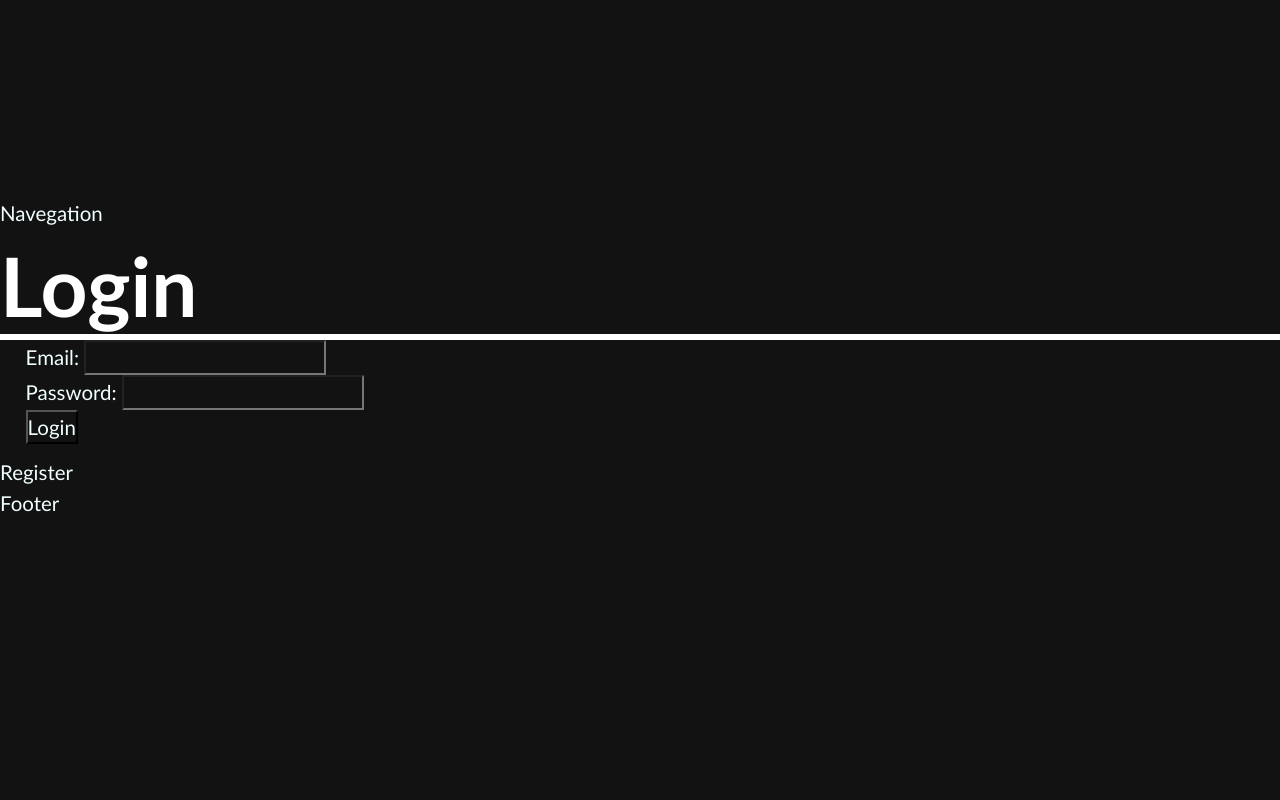
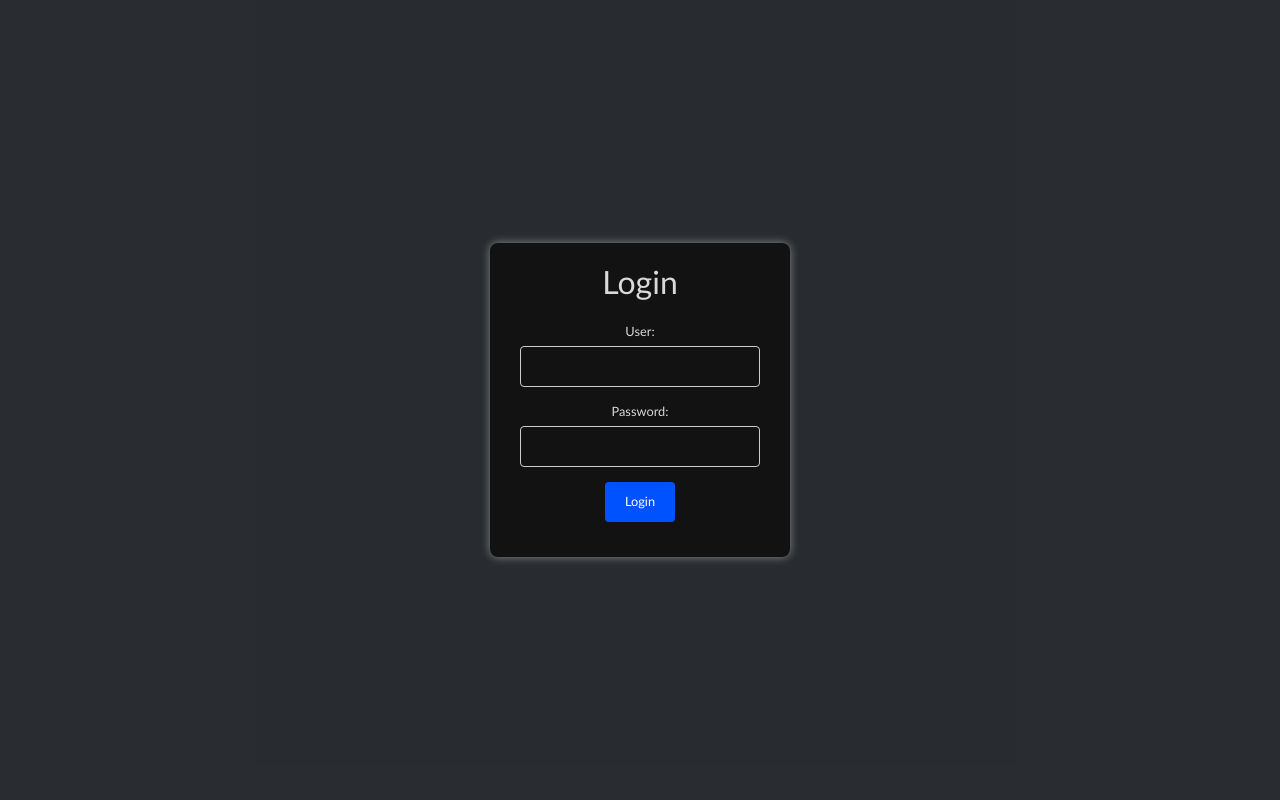
Before and after one commit to shimu1806/Painel-de-controle-de-entrega, a Django app: page /login/ in a window 1280 px wide. Run offline with Django 5.2, Linux system fonts and the light colour scheme; some libraries are stand-ins or nearby versions.

Commit message:
tela de login

```diff
--- a/painel/settings.py
+++ b/painel/settings.py
@@ -128,6 +128,6 @@ STATICFILES_DIRS = [
 DEFAULT_AUTO_FIELD = 'django.db.models.BigAutoField'
 
 ALLOWED_HOSTS = [
-    '192.168.0.131',
+    '192.168.0.173',
     '127.0.0.1',
 ]
--- /dev/null
+++ b/static/css/api/login.css
@@ -0,0 +1,63 @@
+/* Estilos gerais */
+.login-body {
+    font-family: var(--font-family);
+    background-color: var(--secondary-color);
+    margin: 0;
+    padding: 0;
+    display: flex;
+    justify-content: center;
+    align-items: center;
+    height: 100vh;
+}
+
+.form-container {
+    background-color: rgb(19, 18, 18);
+    padding: 20px;
+    border-radius: 8px;
+    box-shadow: 0 0 10px rgba(246, 246, 247, 0.445);
+    width: 300px;
+    text-align: center;
+}
+
+.form-container h1 {
+    margin-bottom: 20px;
+    color: var(--gray);
+}
+
+.login-form {
+    list-style: none;
+    padding: 0;
+}
+
+.login-form li {
+    margin-bottom: 15px;
+}
+
+.login-input {
+    display: block;
+    margin-bottom: 5px;
+    color: var(--gray);
+}
+
+input[type="text"],
+input[type="password"] {
+    width: calc(100% - 20px);
+    padding: 10px;
+    border: 1px solid #ccc;
+    border-radius: 4px;
+    box-sizing: border-box;
+}
+
+input[type="submit"] {
+    background-color: #0051ff;
+    color: #fff;
+    border: none;
+    padding: 10px 20px;
+    border-radius: 4px;
+    cursor: pointer;
+    transition: background-color 0.4s ease;
+}
+
+input[type="submit"]:hover {
+    background-color: #0056b3;
+}
--- a/static/css/extends.css
+++ b/static/css/extends.css
@@ -7,3 +7,4 @@
 @import './api/mural.css';
 @import './api/boxes.css';
 @import './api/tabela.css';
+@import './api/login.css';
--- a/static/css/globals.css
+++ b/static/css/globals.css
@@ -15,7 +15,6 @@ html {
 
 body {
   font-size: 1.6rem;
-  margin-top: 15rem;
 }
 
 ul {
--- a/static/css/variables.css
+++ b/static/css/variables.css
@@ -2,6 +2,8 @@
     --white: #ffffff;
     --gray: #d9d9d9;
     --black: #000000;
-    --primary-color: #292424;
+    --primary-color: #212529;
+    --secondary-color: #343a40a8;
+
     --font-family: "Gill Sans", sans-serif;
   }
--- a/template/api/login.html
+++ b/template/api/login.html
@@ -1,27 +1,35 @@
-{% extends 'base.html' %}
+{% load static %}
+<!DOCTYPE html>
+<html lang="pt-br">
+<head>
 
-{% block title %}Login{% endblock %}
+    <meta charset="UTF-8">
+    <meta name="viewport" content="width=device-width, initial-scale=1.0">
+    <title>Painel de controle de Entrega</title>
+    <link rel="stylesheet" href="{% static 'css/extends.css' %}">
+    <link href="https://cdn.jsdelivr.net/npm/bootstrap@5.3.3/dist/css/bootstrap.min.css" rel="stylesheet" integrity="sha384-QWTKZyjpPEjISv5WaRU9OFeRpok6YctnYmDr5pNlyT2bRjXh0JMhjY6hW+ALEwIH" crossorigin="anonymous">
 
-{% block content %}
-<h1>Login</h1>
-<div class="Form_container">
-    <form action="{% url 'login' %}" method="POST">
+</head>
+    <body class="login-body">
+<div class="form-container">
+    <h1>Login</h1>
+    <form action="{% url 'login' %}" method="POST" >
         {% csrf_token %}
-        <ul>
+        <ul class="login-form">
             <li>
-                <label for="username">Email:</label>
+                <label class="login-input" for="username">User:</label>
                 <input type="text" name="username" id="username">
             </li>
             <li>
-                <label for="password">Password:</label>
+                <label class="login-input" for="password">Password:</label>
                 <input type="password" name="password" id="password">
             </li>
             <li>
-                <input type="submit" value="Login">
+                <input class="buttom-input" type="submit" value="Login">
             </li>
         </ul>
 
     </form>
-    <a href="/register">Register</a>
 </div>
-{% endblock %}
+</body>
+</html>
--- a/template/base.html
+++ b/template/base.html
@@ -11,9 +11,9 @@
     <link rel="stylesheet" href="{% static 'css/extends.css' %}">
 </head>
 <body>
-    <header class="navbar">Navegation</header>
+    <header class="navbar"></header>
     {% block content %}
     {% endblock %}
 </body>
-<footer>Footer</footer>
+<footer></footer>
 </html>
```
Also changed, not shown: template/api/fetch_data.html (deleted, +0 -73 lines).
